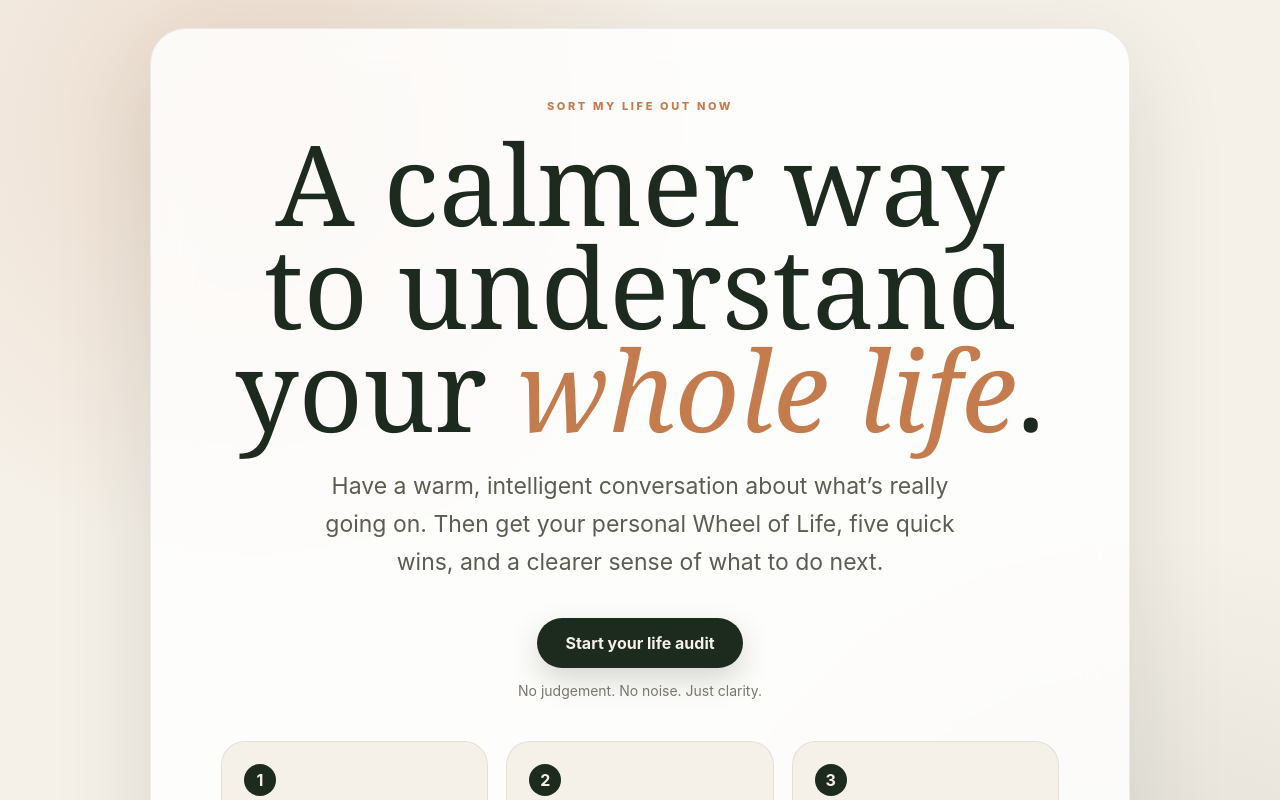
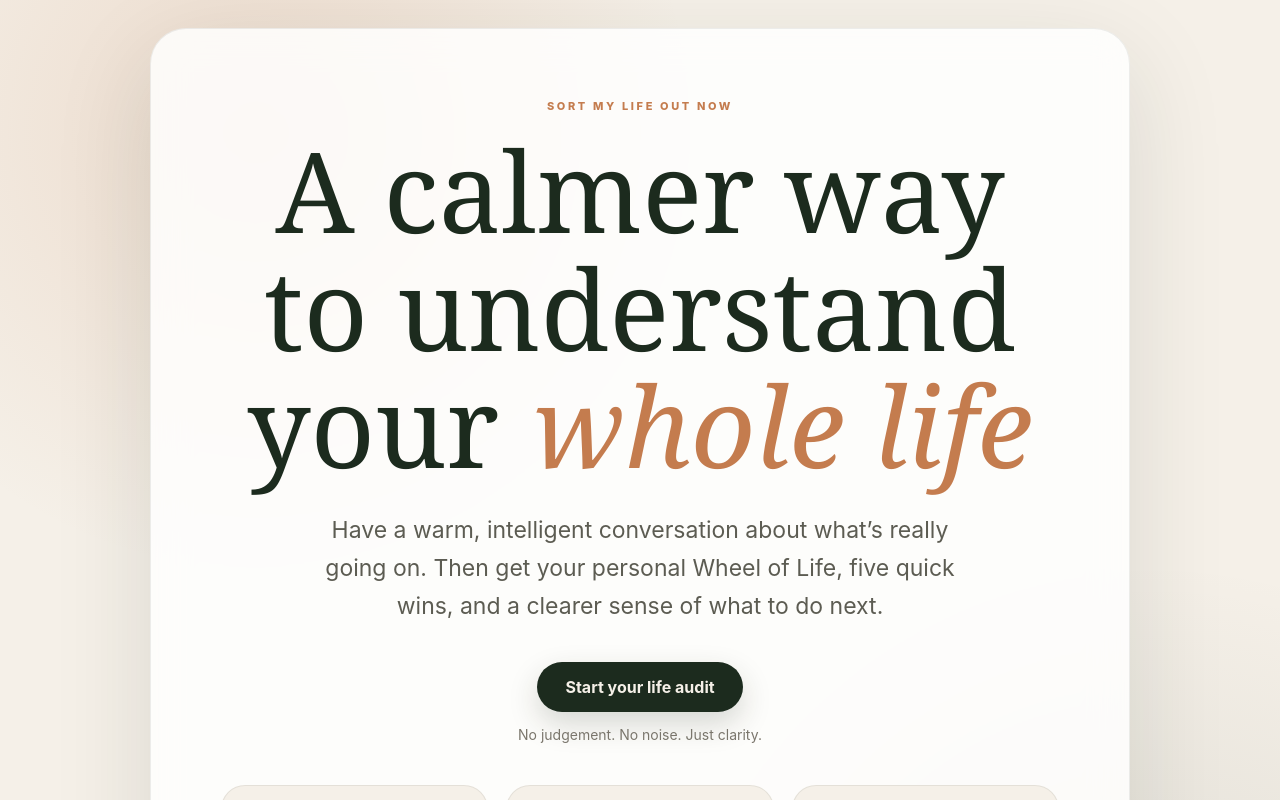
Before and after one commit to Richmasters/sort-my-life-out-now, a React (Vite) app: page / in a window 1280 px wide. Shown: the top 800 px of the page. Built offline with nearby package versions, Linux system fonts and the light colour scheme.

Commit message:
Fix hero typography overlap

```diff
--- a/src/App.css
+++ b/src/App.css
@@ -67,13 +67,14 @@ h3 {
 h1 {
   margin: 0 0 28px;
   font-size: clamp(56px, 9vw, 112px);
-  line-height: 0.92;
+  line-height: 1.05;
   font-weight: 400;
 }
 
 h1 em {
+  font-style: italic;
   color: #c47c4e;
-  font-style: italic;
+  padding-left: 4px;
 }
 
 h2 {
--- a/src/App.tsx
+++ b/src/App.tsx
@@ -257,7 +257,7 @@ Use this naturally. Do not list it back mechanically.
           <p className="eyebrow">Sort My Life Out Now</p>
 
           <h1>
-            A calmer way to understand your <em>whole life</em>.
+            A calmer way to understand your <em>whole life</em>
           </h1>
 
           <p className="intro">
```
